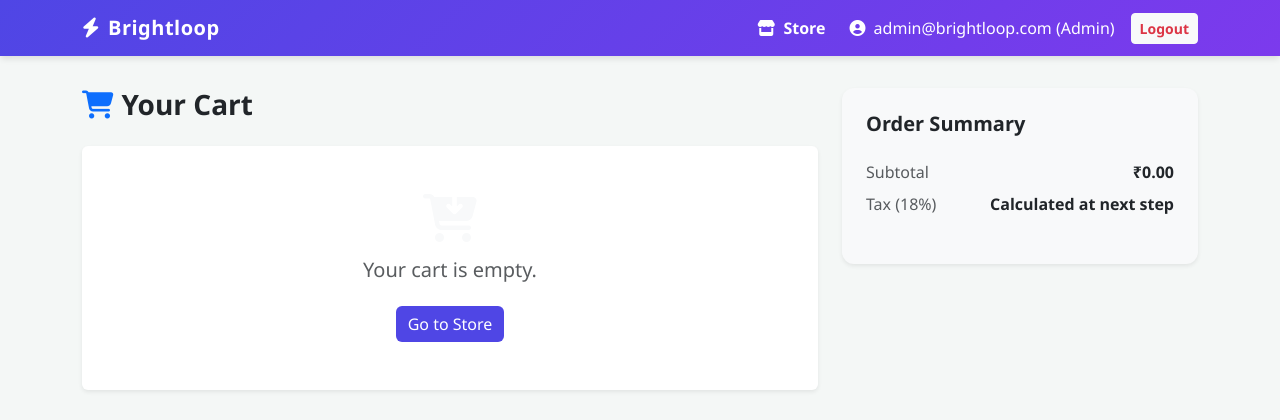
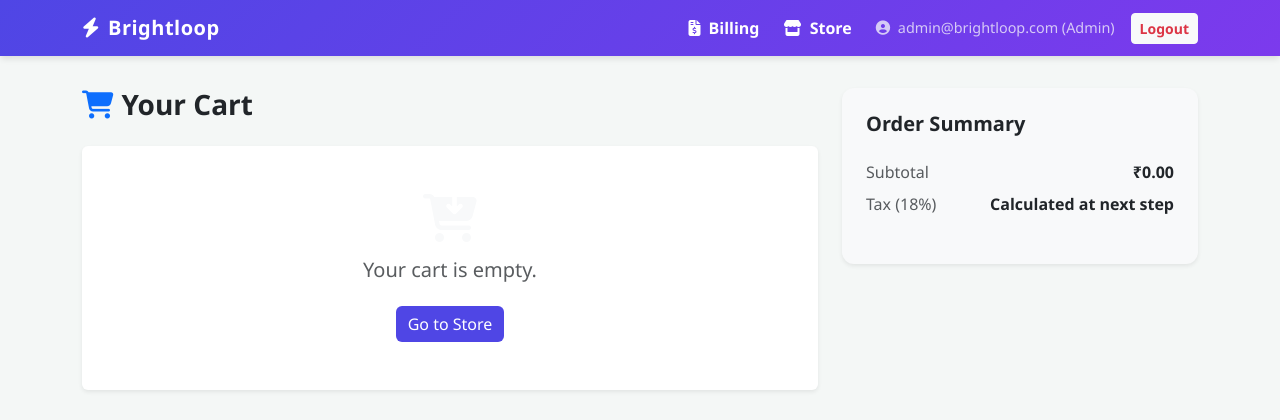
Before and after one commit to abdullaalmuthalib/subscription-management-system-debughustlerz, a Flask app: page /cart in a window 1280 px wide. Shown: the top 420 px of the page. Run offline with Flask 3, Linux system fonts and the light colour scheme; a user stored in the database is signed in.

Commit message:
Added Billing page menu

```diff
--- a/OneDrive/Desktop/Subsciption Management System/app.py
+++ b/OneDrive/Desktop/Subsciption Management System/app.py
@@ -31,7 +31,7 @@ class Product(db.Model):
 class Plan(db.Model):
     id = db.Column(db.Integer, primary_key=True)
     product_id = db.Column(db.Integer, db.ForeignKey('product.id'), nullable=False)
-    billing_period = db.Column(db.String(20), nullable=False)
+    billing_period = db.Column(db.String(20), nullable=False) # monthly, yearly, lifetime
     price = db.Column(db.Float, nullable=False)
     product = db.relationship('Product', backref='plans')
 
@@ -41,7 +41,7 @@ class Subscription(db.Model):
     plan_id = db.Column(db.Integer, db.ForeignKey('plan.id'), nullable=False)
     status = db.Column(db.String(20), default='Active') # Active, Pending, Cancelled
     start_date = db.Column(db.DateTime, default=datetime.utcnow)
-    expiry_date = db.Column(db.DateTime, nullable=True)
+    expiry_date = db.Column(db.DateTime, nullable=True) # Null for lifetime
     plan = db.relationship('Plan', backref='subscriptions')
 
 class Invoice(db.Model):
@@ -61,11 +61,19 @@ class CartItem(db.Model):
     plan = db.relationship('Plan', backref='cart_items')
 
 # ==========================================
-# AUTHENTICATION
+# AUTHENTICATION & CONTEXT PROCESSORS
 # ==========================================
 @login_manager.user_loader
 def load_user(user_id):
     return User.query.get(int(user_id))
+
+# This ensures the cart count is available in the navbar across all pages
+@app.context_processor
+def inject_cart_count():
+    if current_user.is_authenticated and current_user.role == 'customer':
+        count = CartItem.query.filter_by(user_id=current_user.id).count()
+        return dict(cart_count=count)
+    return dict(cart_count=0)
 
 @app.route('/register', methods=['GET', 'POST'])
 def register():
@@ -133,18 +141,18 @@ def dashboard():
         total_revenue = sum((i.amount + i.tax) for i in paid_invoices)
         return render_template('admin_dashboard.html', subs=subs, invoices=invoices, plans=plans, revenue=total_revenue)
     else:
-        # ONLY fetch subscriptions that are explicitly 'Active' (so Cancelled/Pending disappear)
+        # ONLY fetch 'Active' subs for the customer view
         subs = Subscription.query.filter_by(customer_id=current_user.id, status='Active').all()
 
+        # Fetch all subs (including pending/cancelled) to find their associated invoices
         all_subs = Subscription.query.filter_by(customer_id=current_user.id).all()
         all_sub_ids = [s.id for s in all_subs]
 
         invoices = Invoice.query.filter(Invoice.subscription_id.in_(all_sub_ids), Invoice.is_hidden == False).order_by(Invoice.created_at.desc()).all()
         unpaid_invoices = [i for i in invoices if i.status == 'Confirmed']
         pending_balance = sum((i.amount + i.tax) for i in unpaid_invoices)
-        cart_count = CartItem.query.filter_by(user_id=current_user.id).count()
 
-        return render_template('customer_dashboard.html', subs=subs, invoices=invoices, plans=plans, pending_balance=pending_balance, cart_count=cart_count)
+        return render_template('customer_dashboard.html', subs=subs, invoices=invoices, plans=plans, pending_balance=pending_balance)
 
 # ==========================================
 # CART & SUBSCRIPTION LOGIC
@@ -156,25 +164,24 @@ def add_to_cart(plan_id):
         flash('Admins cannot buy subscriptions.', 'warning')
         return redirect(url_for('store'))
 
-    # 1. Check if already in cart
+    # Check if already in cart
     existing_cart = CartItem.query.filter_by(user_id=current_user.id, plan_id=plan_id).first()
     if existing_cart:
         flash('Item is already in your cart.', 'info')
         return redirect(url_for('store'))
 
-    # 2. Check if already Active
+    # Check if already Active
     active_sub = Subscription.query.filter_by(customer_id=current_user.id, plan_id=plan_id, status='Active').first()
     if active_sub:
         flash('You already have an active subscription to this service.', 'warning')
         return redirect(url_for('store'))
 
-    # 3. Check if Pending (unpaid)
+    # Check if Pending (unpaid)
     pending_sub = Subscription.query.filter_by(customer_id=current_user.id, plan_id=plan_id, status='Pending').first()
     if pending_sub:
         flash('You have an unpaid invoice for this subscription. Please complete payment first.', 'warning')
         return redirect(url_for('store'))
 
-    # Add to cart
     item = CartItem(user_id=current_user.id, plan_id=plan_id)
     db.session.add(item)
     db.session.commit()
@@ -212,7 +219,6 @@ def checkout_cart():
     elif promo_code != '': flash('Invalid promo code. Ignored.', 'warning')
 
     for item in cart_items:
-        # Calculate Expiry
         if item.plan.billing_period == 'lifetime':
             expiry = None
         elif item.plan.billing_period == 'yearly':
@@ -220,7 +226,7 @@ def checkout_cart():
         else:
             expiry = datetime.utcnow() + timedelta(days=30)
 
-        # Create Subscription as 'Pending' until they pay the invoice
+        # Create as 'Pending' until payment is processed
         sub = Subscription(customer_id=current_user.id, plan_id=item.plan_id, status='Pending', expiry_date=expiry)
         db.session.add(sub)
         db.session.commit()
@@ -231,7 +237,7 @@ def checkout_cart():
 
         inv = Invoice(subscription_id=sub.id, amount=final_price, tax=tax_amount, discount_applied=discount_amount, status='Confirmed')
         db.session.add(inv)
-        db.session.delete(item) # Remove from cart
+        db.session.delete(item)
 
     db.session.commit()
     flash('Subscriptions added! Please pay your invoices to activate them.', 'success')
@@ -244,10 +250,8 @@ def cancel_subscription(sub_id):
     if sub.customer_id != current_user.id:
         return "Unauthorized", 403
 
-    # Change status to Cancelled so it disappears from the dashboard
     sub.status = 'Cancelled'
     db.session.commit()
-
     flash(f'Subscription for {sub.plan.product.name} has been cancelled.', 'success')
     return redirect(url_for('dashboard'))
 
@@ -262,7 +266,6 @@ def renew_subscription(sub_id):
         flash('Lifetime plans do not need renewal.', 'info')
         return redirect(url_for('dashboard'))
 
-    # Calculate Renewal Period
     if sub.plan.billing_period == 'yearly':
         sub.expiry_date = sub.expiry_date + timedelta(days=365)
     else:
@@ -308,7 +311,7 @@ def process_payment(invoice_id):
     inv = Invoice.query.get_or_404(invoice_id)
     inv.status = 'Paid'
 
-    # Activate the subscription
+    # Activate the pending subscription upon successful payment
     sub = Subscription.query.get(inv.subscription_id)
     if sub:
         sub.status = 'Active'
--- a/OneDrive/Desktop/Subsciption Management System/templates/base.html
+++ b/OneDrive/Desktop/Subsciption Management System/templates/base.html
@@ -14,20 +14,34 @@
         .card:hover { transform: translateY(-3px); }
         .btn-primary { background-color: #4f46e5; border: none; }
         .btn-primary:hover { background-color: #4338ca; }
+
+        /* Navbar link hover effect */
+        .nav-link-custom { color: white !important; text-decoration: none; font-weight: bold; transition: opacity 0.2s; }
+        .nav-link-custom:hover { opacity: 0.8; }
     </style>
 </head>
 <body>
     <nav class="navbar navbar-expand-lg navbar-dark">
         <div class="container">
             <a class="navbar-brand" href="/dashboard"><i class="fa-solid fa-bolt me-2"></i>Brightloop</a>
+
             <div class="d-flex align-items-center text-white">
                 {% if current_user.is_authenticated %}
-                    <a href="/store" class="text-white text-decoration-none me-4 fw-bold"><i class="fa-solid fa-store me-1"></i> Store</a>
+                    <!-- Billing Dashboard Link -->
+                    <a href="/dashboard" class="nav-link-custom me-4 d-none d-md-inline">
+                        <i class="fa-solid fa-file-invoice-dollar me-1"></i> Billing
+                    </a>
 
+                    <!-- Store Link -->
+                    <a href="/store" class="nav-link-custom me-4">
+                        <i class="fa-solid fa-store me-1"></i> Store
+                    </a>
+
+                    <!-- Cart Icon -->
                     {% if current_user.role == 'customer' %}
-                    <a href="/cart" class="text-white text-decoration-none me-4 fw-bold position-relative">
+                    <a href="/cart" class="nav-link-custom me-4 position-relative">
                         <i class="fa-solid fa-cart-shopping fs-5"></i>
-                        {% if cart_count is defined and cart_count > 0 %}
+                        {% if cart_count > 0 %}
                         <span class="position-absolute top-0 start-100 translate-middle badge rounded-pill bg-danger">
                             {{ cart_count }}
                         </span>
@@ -35,7 +49,9 @@
                     </a>
                     {% endif %}
 
-                    <span class="me-3 d-none d-md-inline"><i class="fa-solid fa-user-circle me-1"></i> {{ current_user.email }} ({{ current_user.role|capitalize }})</span>
+                    <span class="me-3 d-none d-lg-inline text-light opacity-75" style="font-size: 0.9rem;">
+                        <i class="fa-solid fa-user-circle me-1"></i> {{ current_user.email }} ({{ current_user.role|capitalize }})
+                    </span>
                     <a href="/logout" class="btn btn-sm btn-light text-danger fw-bold">Logout</a>
                 {% endif %}
             </div>
```
